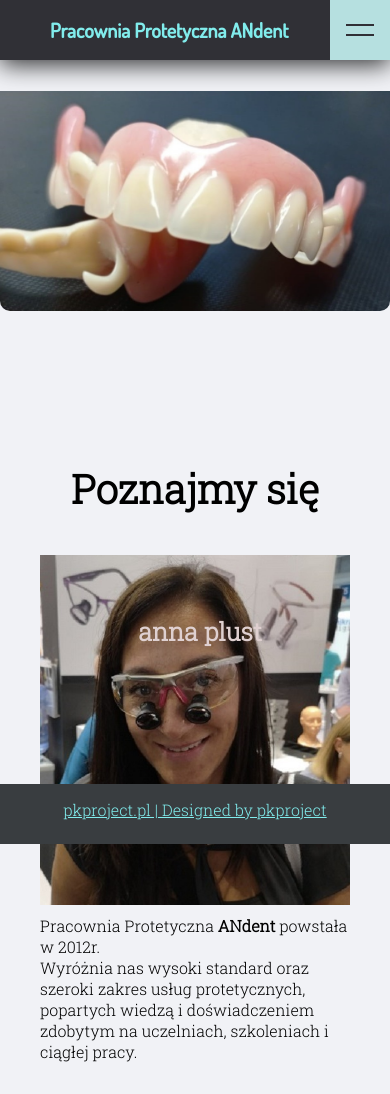
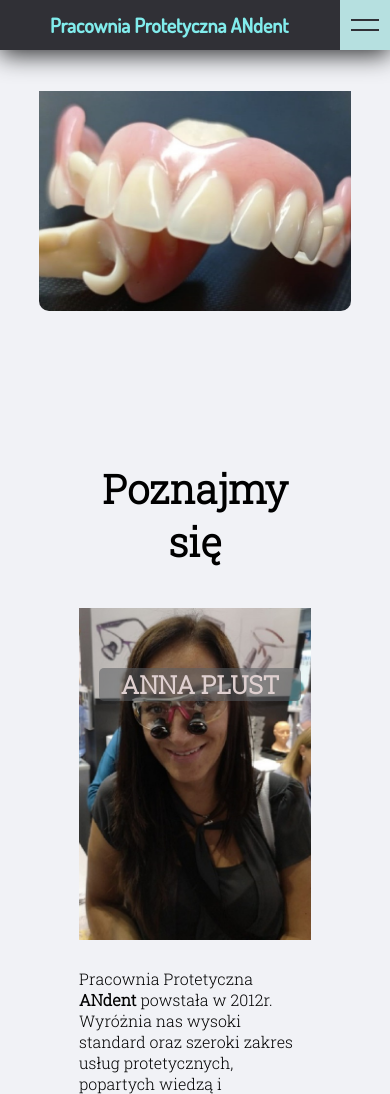
Before and after one commit to pkproject-office/PracowniaProtetyczna, a website: page index.html in a window 390 px wide. Shown: the top 1094 px of the page. Drawn offline with nearby package versions, Linux system fonts and the light colour scheme.

Commit message:
add changes in responsiveness

```diff
--- a/sass/style.scss
+++ b/sass/style.scss
@@ -207,11 +207,13 @@ section {
 .image .details h2 {
   text-align: center;
   font-size: 36px;
-  text-transform: lowercase;
+  text-transform: uppercase;
   font-weight: 600;
-  margin-top: 27%;
+  margin-top: 20%;
   transition: 0.5s;
   transition-property: transform;
+  background-color: #585d608b;
+  border-radius: 5px;
 }
 
 .image .details h2 span {
@@ -399,7 +401,7 @@ section {
 
 .footer .footer-bottom {
   background: #393d40;
-  position: fixed;
+  // position:static;
   height: 60px;
   width: 100%;
   text-align: center;
@@ -420,6 +422,12 @@ section {
   .team {
     height: 250px;
     margin-top: -10px;
+  }
+
+  .logo{
+    height: 60px;
+    line-height: 60px;
+    font-size: 23px;
   }
 
   #navbar {
@@ -499,6 +507,9 @@ section {
     height: 200px;
     margin-top: -25px;
   }
+  #toggle {
+    height: 60px;
+  }
   section {
     min-height: 50vh;
   }
@@ -536,22 +547,23 @@ section {
 
 @media only screen and (max-width: 768px) and (orientation: landscape) {
   #toggle {
-    height: 50px;
+    height: 60px;
   }
   #slider .img {
     max-height: 100px;
   }
 }
 
-@media only screen and (max-width: 414px) {
-  body {
-    margin: 0px;
+@media only screen and (max-width: 415px) {
+  .logo{
+    height: 50px;
+    line-height: 50px;
+    font-size: 10px;
   }
 
-  .logo {
-    height: 60px;
-    line-height: 60px;
-    font-size: 10px;
+  #toggle {
+    width: 50px;
+    height: 50px;
   }
 
   .team {
```
Also changed, not shown: css/style.css, 1 other file.
